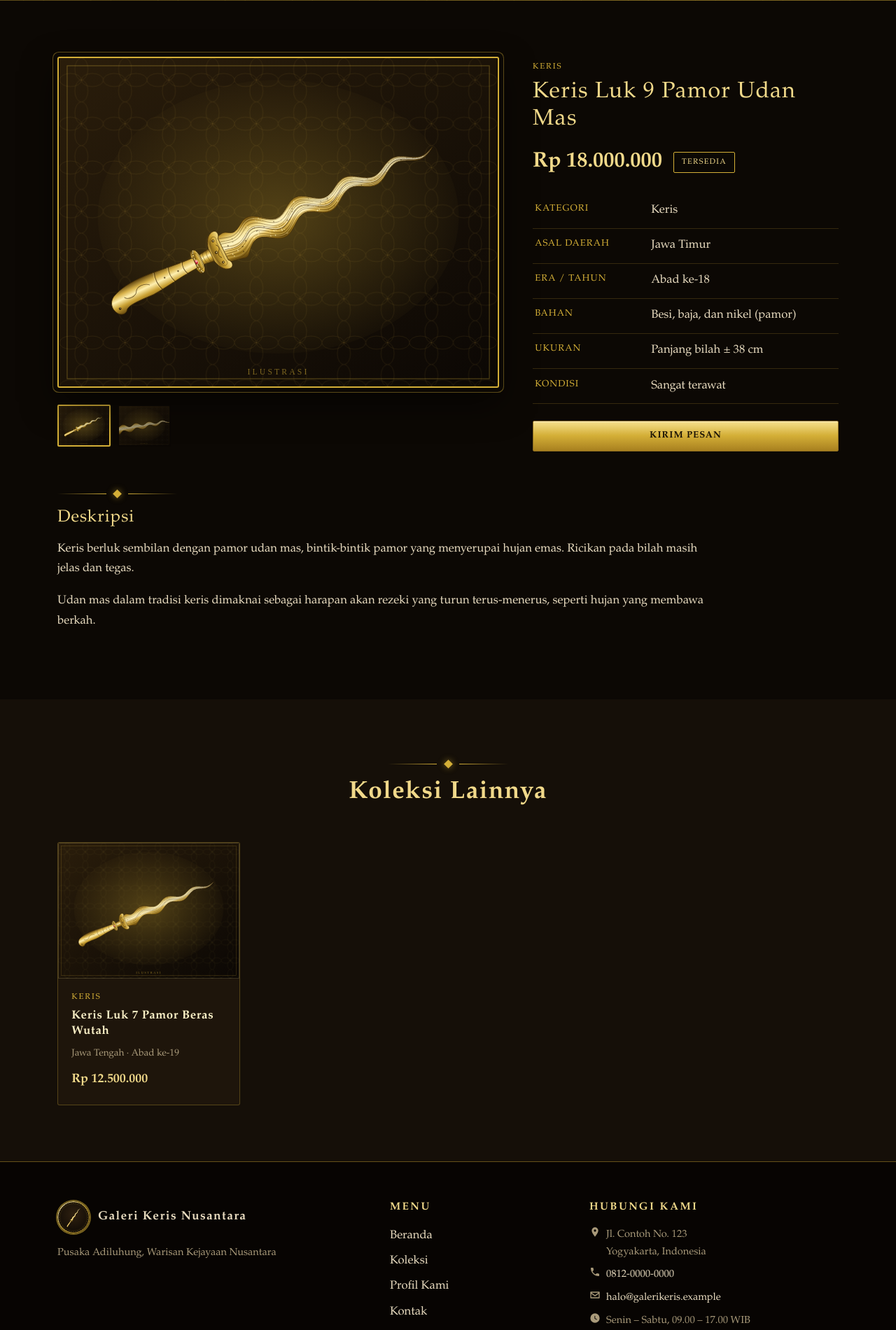
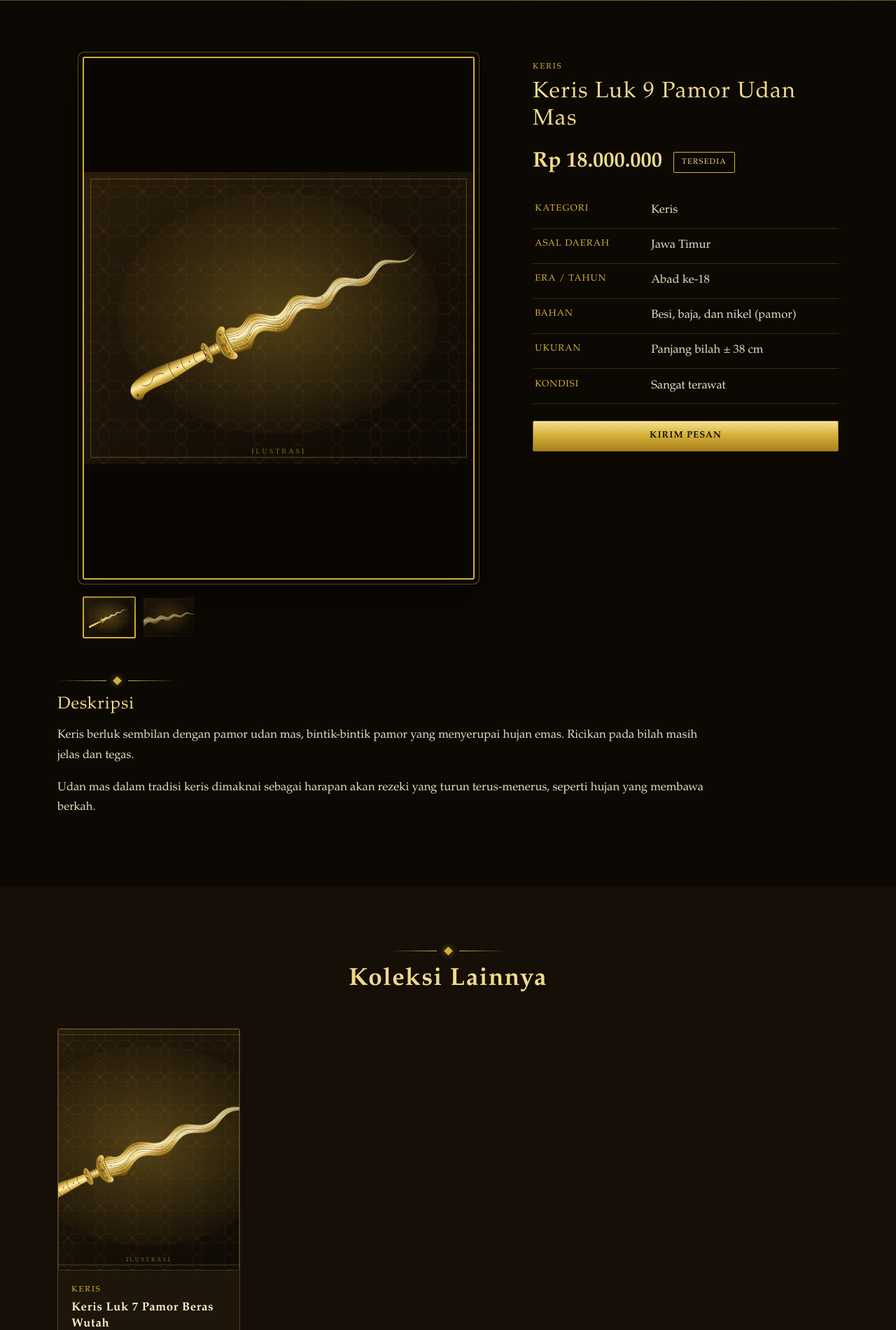
Before and after one commit to nikooooq7/Web-Keris, a PHP site: page /produk/keris-luk-9-pamor-udan-mas.html in a window 1280 px wide. Shown: the part 165-2065 px from the top of the page at 70% size. Run offline with PHP 8.4, Linux system fonts and the light colour scheme.

Commit message:
Update style.css

```diff
--- a/galeri-keris-statis/assets/css/style.css
+++ b/galeri-keris-statis/assets/css/style.css
@@ -308,3 +308,13 @@ a:hover { text-decoration: none; }
   .panel { padding: 1.3rem; }
   .btn { padding: .65rem 1.1rem; }
 }
+
+/* ---- foto pajangan Beranda ---- */
+.showcase img { width: 100%; height: auto; display: block; border: 3px solid var(--gold); box-shadow: 0 0 0 8px var(--ink), 0 0 0 9px rgba(212,175,55,.5), 0 22px 50px rgba(0,0,0,.6); }
+.product-thumb img { object-position: center; }
+/* foto produk berbentuk potret */
+.product-thumb { aspect-ratio: 3 / 4; }
+.gallery-main { aspect-ratio: 3 / 4; max-width: 560px; margin-inline: auto; }
+.gallery-thumbs { max-width: 560px; margin-inline: auto; }
+/* cegah geser horizontal di layar kecil */
+@media (max-width: 991.98px) { .row.g-5 { --bs-gutter-x: 1.5rem; } }
```
